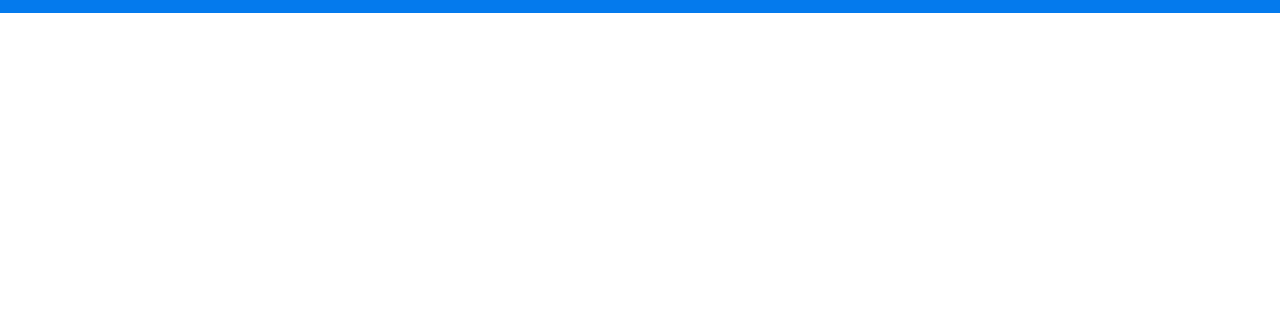
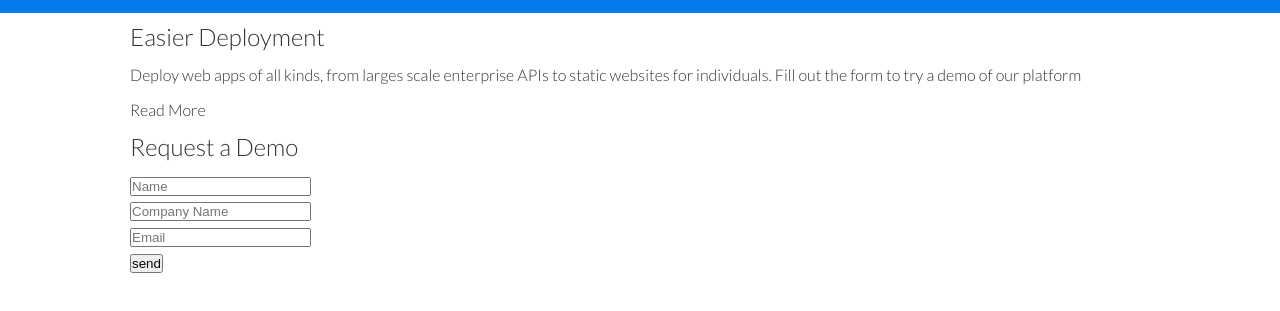
Before and after one commit to m-moharrami/responsive-website-traversy-media, a plain HTML site: page index.html in a window 1280 px wide. Shown: the part 57-368 px from the top of the page. Drawn offline with Linux system fonts and the light colour scheme.

Commit message:
add layout for showcase section

```diff
--- a/index.html
+++ b/index.html
@@ -21,5 +21,32 @@
             </nav>
         </div>
     </div>
+
+    <!-- Showcase -->
+    <section class="showcase">
+        <div class="container grid">
+            <div class="showcase-text">
+                <h1>Easier Deployment</h1>
+                <p>Deploy web apps of all kinds, from larges scale enterprise APIs to static websites for individuals. Fill out the form to try a demo of our platform</p>
+                <a href="features.html" class="btn btn-outline">Read More</a>
+            </div>
+
+            <div class="showcase-form card">
+                <h2>Request a Demo</h2>
+                <form>
+                    <div class="form-control">
+                        <input type="text" name="name" placeholder="Name" required>
+                    </div>
+                    <div class="form-control">
+                        <input type="text" name="company" placeholder="Company Name" required>
+                    </div>
+                    <div class="form-control">
+                        <input type="email" name="email" placeholder="Email" required>
+                    </div>
+                    <input type="submit" value="send" class="btn btn-primary">
+                </form>
+            </div>
+        </div>
+    </section>
 </body>
 </html>
```
